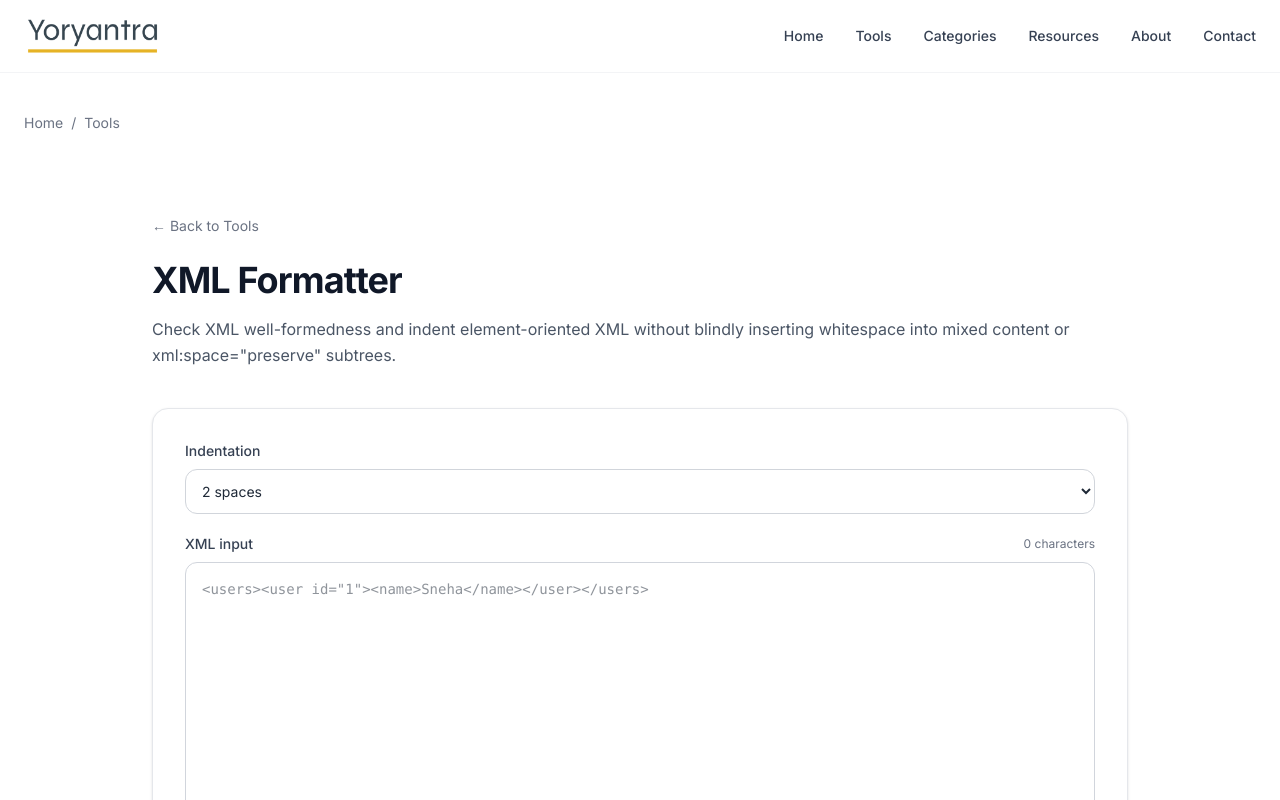
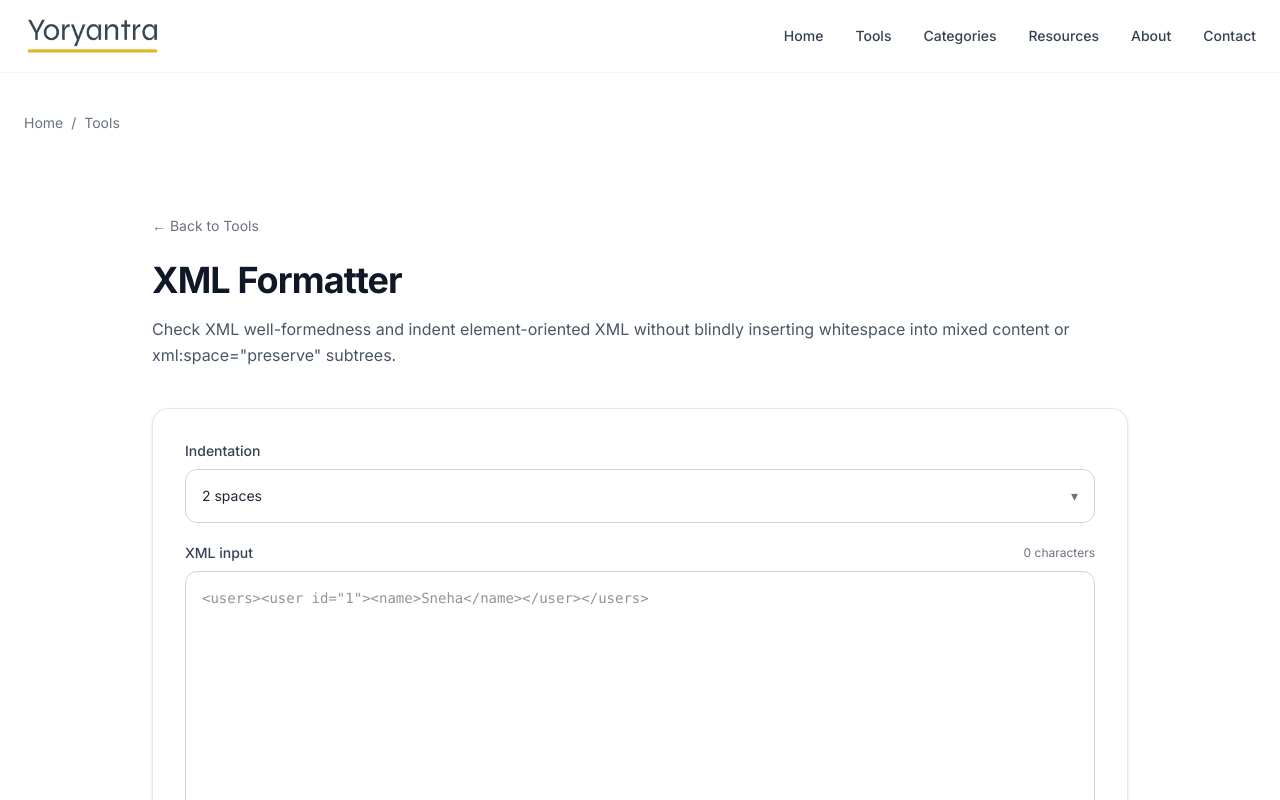
Before and after one commit to vaarunsonawwane-ops/yoryantra-new, a Next.js app: page /tools/xml-formatter in a window 1280 px wide. Shown: the top 800 px of the page. Built offline with nearby package versions, Linux system fonts and the light colour scheme.

Commit message:
xml formatter drop down ui fixed

```diff
--- a/app/tools/xml-formatter/ToolClient.tsx
+++ b/app/tools/xml-formatter/ToolClient.tsx
@@ -3,6 +3,7 @@
 import { useState } from "react";
 import ToolShell from "@/app/components/ToolShell";
 import YoryantraRelatedTools from "@/app/components/YoryantraRelatedTools";
+import YoryantraSelect from "@/app/components/YoryantraSelect";
 
 const XML_NAMESPACE = "http://www.w3.org/XML/1998/namespace";
 
@@ -246,29 +247,21 @@ export default function ToolClient() {
       title="XML Formatter"
       description={'Check XML well-formedness and indent element-oriented XML without blindly inserting whitespace into mixed content or xml:space="preserve" subtrees.'}
     >
-      <div>
-        <label
-          htmlFor="xml-indent"
-          className="mb-2 block text-sm font-medium text-gray-700"
-        >
-          Indentation
-        </label>
-        <select
-          id="xml-indent"
-          value={indentSize}
-          onChange={(event) => {
-            setIndentSize(Number(event.target.value));
-            setOutput("");
-            setError("");
-            setNote("");
-            setCopyStatus("");
-          }}
-          className="w-full rounded-xl border border-gray-300 bg-white p-3 text-sm text-gray-800 outline-none transition focus:border-transparent focus:ring-2 focus:ring-[var(--green)]"
-        >
-          <option value={2}>2 spaces</option>
-          <option value={4}>4 spaces</option>
-        </select>
-      </div>
+      <YoryantraSelect
+        label="Indentation"
+        value={String(indentSize)}
+        onChange={(value: string) => {
+          setIndentSize(Number(value));
+          setOutput("");
+          setError("");
+          setNote("");
+          setCopyStatus("");
+        }}
+        options={[
+          { label: "2 spaces", value: "2" },
+          { label: "4 spaces", value: "4" },
+        ]}
+      />
 
       <div className="mt-5">
         <div className="mb-2 flex items-center justify-between gap-4">
```
